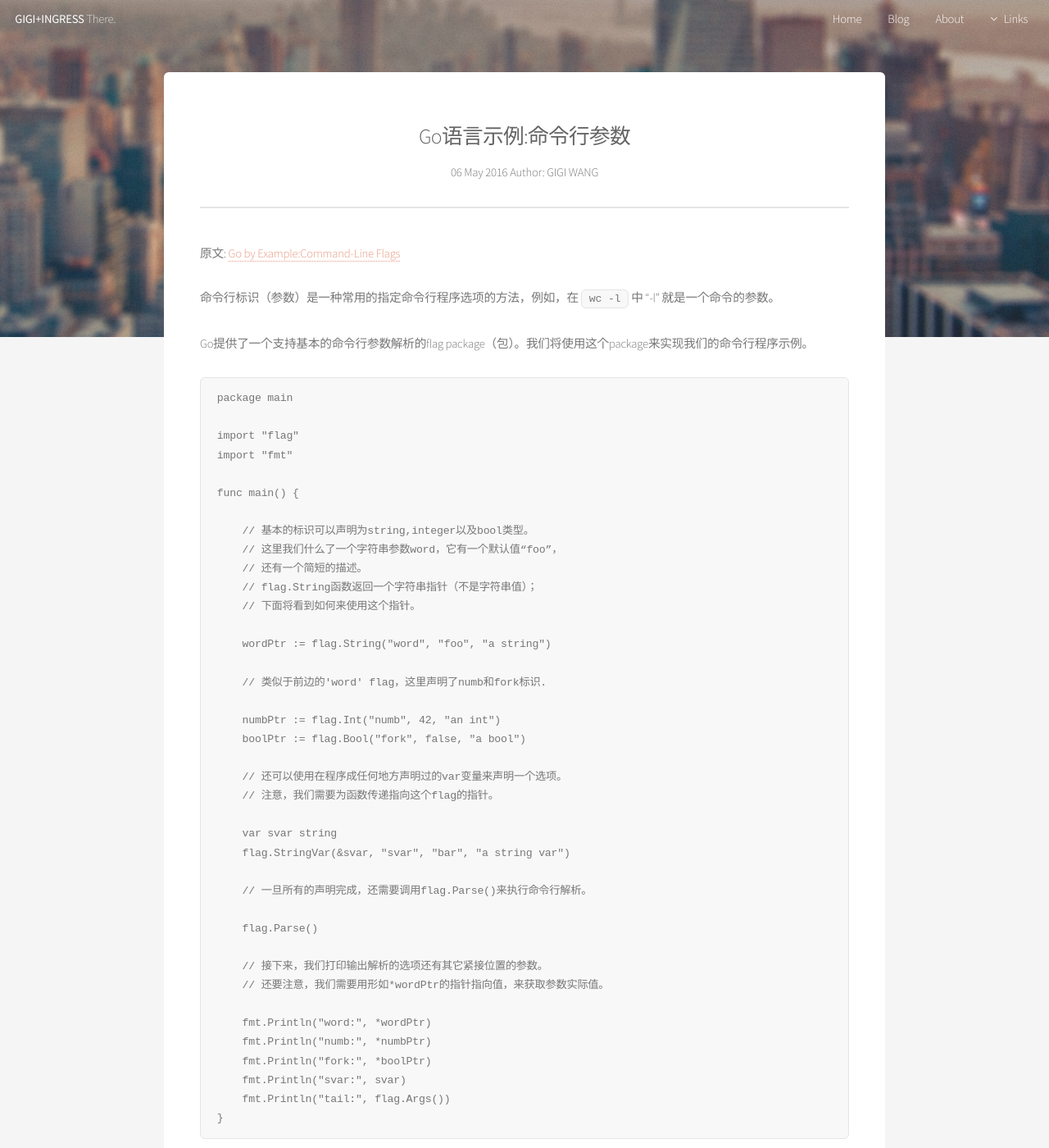
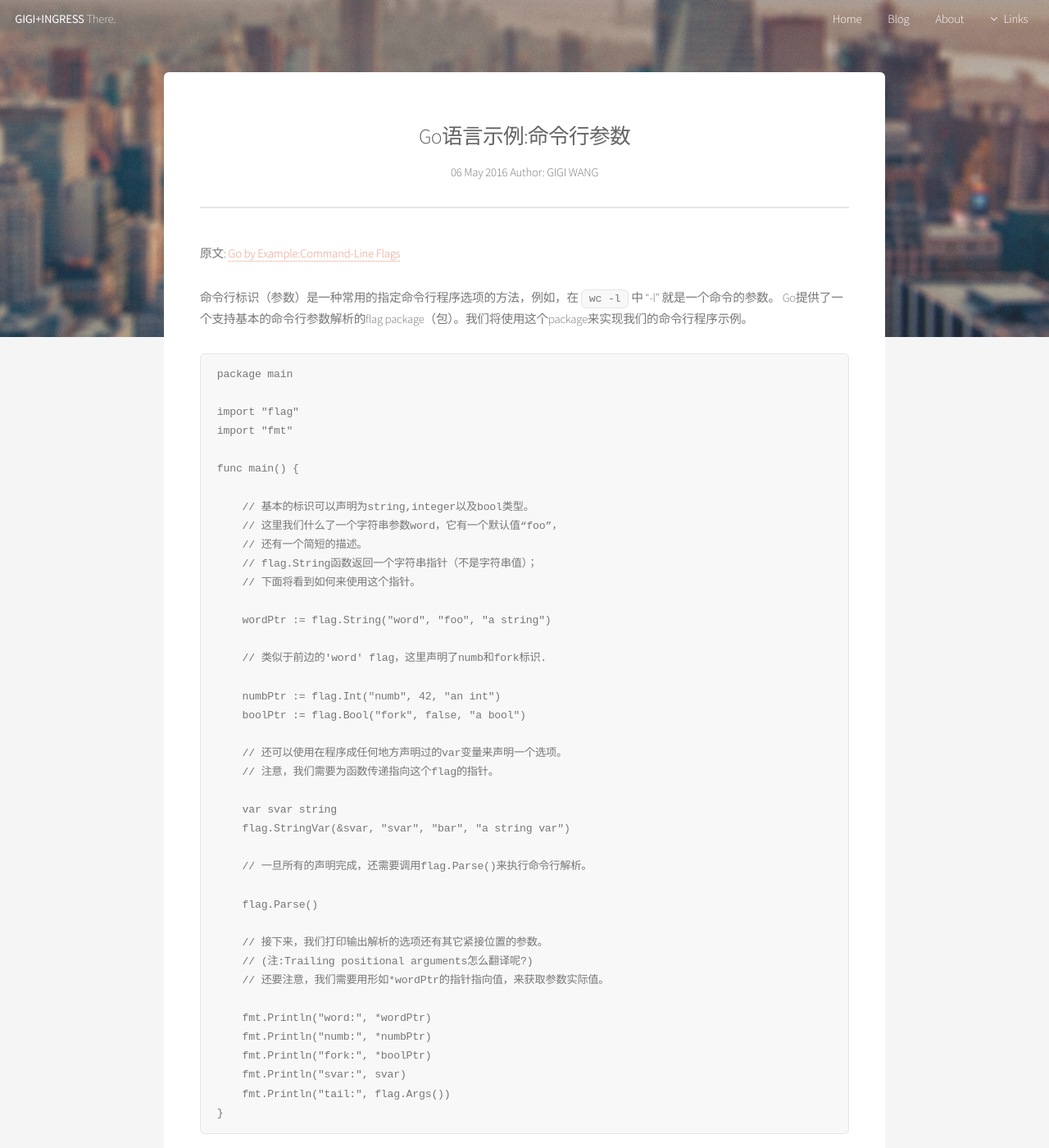
Before and after one commit to iocoo/iocoo.github.io, a Jekyll site: the page built from _posts/2016-05-06-command-line-flags-zh-cn.md, in a window 1280 px wide and 1400 px high. Shown: the whole window at 82% size. Built offline with Jekyll 4.4.1, drawn with Linux system fonts in a browser that asks for light colours; comment, search, counter and statistics services are not loaded.

Commit message:
add post_bugfixed

```diff
--- a/_posts/2016-05-06-command-line-flags-zh-cn.md
+++ b/_posts/2016-05-06-command-line-flags-zh-cn.md
@@ -10,7 +10,6 @@ tags: go
 原文: [Go by Example:Command-Line Flags][sc_url]
 
 命令行标识（参数）是一种常用的指定命令行程序选项的方法，例如，在`wc -l`中 “-l” 就是一个命令的参数。
-
 Go提供了一个支持基本的命令行参数解析的flag package（包）。我们将使用这个package来实现我们的命令行程序示例。
 
 <pre>
@@ -45,6 +44,7 @@ func main() {
     flag.Parse()
 
     // 接下来，我们打印输出解析的选项还有其它紧接位置的参数。
+    // (注:Trailing positional arguments怎么翻译呢?)
     // 还要注意，我们需要用形如*wordPtr的指针指向值，来获取参数实际值。
 
     fmt.Println("word:", *wordPtr)
```
